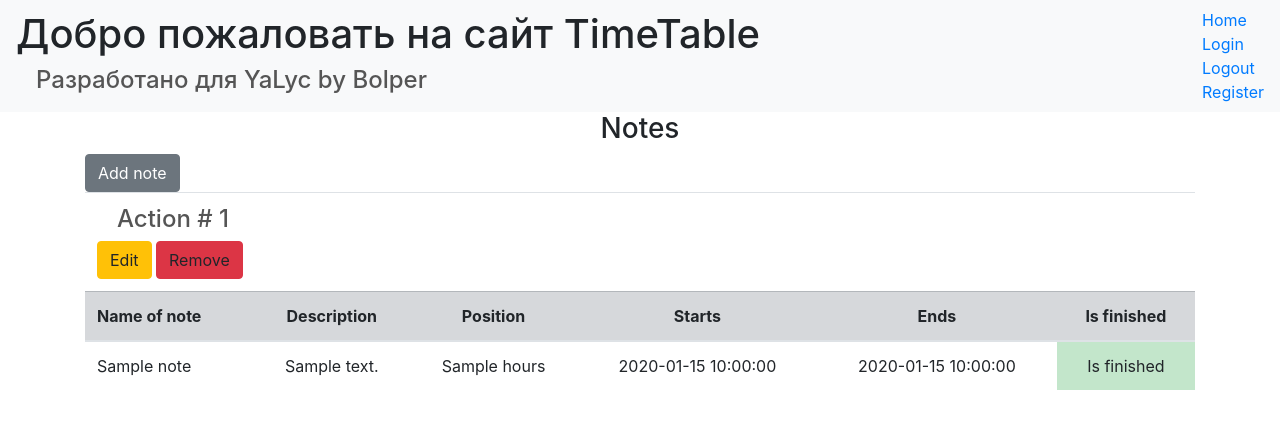
After one commit to Bolper/TimeTable_YaLyc, a Flask app: page /show/notes in a window 1280 px wide. The commit adds this page. Shown: the top 429 px of the page. Run offline with Flask 3, Linux system fonts and the light colour scheme; a user stored in the database is signed in; tables that the repository leaves empty hold one stand-in row (values such as "Sample post"); some libraries are stand-ins or nearby versions.

Commit message:
пойдет

```diff
--- a/data/__all_models.py
+++ b/data/__all_models.py
@@ -1 +1,2 @@
 from . import users
+from . import notes
--- a/data/users.py
+++ b/data/users.py
@@ -1,5 +1,6 @@
 import datetime
 import sqlalchemy as sa
+import sqlalchemy.orm as orm
 from flask_login import UserMixin
 from werkzeug.security import generate_password_hash, check_password_hash
 
@@ -19,6 +20,7 @@ class User(SqlAlchemyBase, UserMixin):
     email = sa.Column(sa.String, index=True, unique=True, nullable=True)
     hashed_password = sa.Column(sa.String, nullable=True)
     modified_date = sa.Column(sa.DateTime, default=datetime.datetime.now)
+    notes = orm.relationship("Note")
 
     def set_password(self, password: str) -> None:
         self.hashed_password = generate_password_hash(password)
--- a/forms/__init__.py
+++ b/forms/__init__.py
@@ -1,2 +1,3 @@
 from .loginform import LoginForm
 from .registerform import RegisterForm
+from .noteform import NoteForm
--- a/main.py
+++ b/main.py
@@ -6,13 +6,14 @@ from data import __db_session as db_session
 db_session.global_init("db/database.sqlite")
 
 from data.users import User
+from data.notes import Note
 
 app = Flask(__name__)
 app.config['SECRET_KEY'] = 'yandexlyceum_secret_key'
 login_manager = LoginManager()
 login_manager.init_app(app)
 
-from forms import LoginForm, RegisterForm
+from forms import LoginForm, RegisterForm, NoteForm
 
 
 @login_manager.user_loader
@@ -37,11 +38,12 @@ def login():
         user = db_sess.query(User).filter(User.email == form.email.data).first()
         if user and user.check_password(form.password.data):
             login_user(user, remember=form.remember_me.data)
-            return redirect("/")
+            return redirect("/show/notes")
         return render_template('_base_form.html',
                                message="Неправильный логин или пароль",
                                form=form)
     return render_template('_base_form.html', title='Авторизация', form=form)
+
 
 @app.route('/register', methods=['GET', 'POST'])
 def reqister():
@@ -75,5 +77,35 @@ def logout():
     return redirect("/")
 
 
+@app.route('/notes', methods=['GET', 'POST'])
+@login_required
+def add_notes():
+    form = NoteForm()
+    if request.method == 'GET':
+        return render_template('_base_form.html', title='Adding job', form=form)
+    db_sess = db_session.create_session()
+    if form.validate_on_submit() and request.method == 'POST':
+        note = Note(
+            user_id=0
+        )
+        form.populate_obj(note)
+        db_sess.merge(note)
+        db_sess.commit()
+        return redirect('/show/notes')
+    return render_template('_base_form.html', title='Adding job', form=form)
+
+
+@app.route('/show/notes')
+@login_required
+def show_notes():
+    db_sess = db_session.create_session()
+    notes = db_sess.query(Note).all()  # доделать
+    params = {
+        'title': 'Notes',
+        'notes': notes
+    }
+    return render_template('notes.html', **params)
+
+
 if __name__ == '__main__':
-    app.run(port=8080, host='127.0.0.1')
+    app.run(port=8080, host='127.0.0.1', debug=True)
--- a/templates/index.html
+++ b/templates/index.html
@@ -2,11 +2,7 @@
 
 {% block content %}
     <h1>
-        <a href="/check" >Посмотреть расписание</a>
-    </h1>
-    <p></p>
-    <h1>
-        <a href="/change" >Изменить расписание</a>
+        <a href="/show/notes" >Посмотреть заметки</a>
     </h1>
     <h5>Тебе необходимо авторизоваться в системе чтобы полуить доступ!</h5>
 
--- /dev/null
+++ b/templates/notes.html
@@ -0,0 +1,83 @@
+{% extends "_base.html" %}
+
+{% block content %}
+    <h3 class="text-center">{{ title }}</h3>
+    {% if current_user.is_authenticated %}
+        <a href="/notes" class="btn btn-secondary">Add note</a>
+    {% endif %}
+    <table class="table">
+        {% for note in notes %}
+            <div>
+                <thead>
+                    <tr>
+                        <td colspan="6">
+                            <h4>Action # {{ note.id }}</h4>
+                            {% if current_user.is_authenticated %}
+                                <div>
+                                    <a href="/notes/{{ note.id }}" class="btn btn-warning">
+                                        Edit
+                                    </a>
+                                    <a onclick="showDeleteModal({{ note.id }}, '{{ note.name }}')" class="btn btn-danger">
+                                        Remove
+                                    </a>
+                                </div>
+                            {% endif %}
+                        </td>
+                    </tr>
+                    <tr class="table-secondary">
+                        <th>Name of note</th>
+                        <th class="text-center">Description</th>
+                        <th class="text-center">Position</th>
+                        <th class="text-center">Starts</th>
+                        <th class="text-center">Ends</th>
+                        <th class="text-center">Is finished</th>
+                    </tr>
+                </thead>
+                <tbody>
+                    <tr>
+                        <td>{{ note.name }}</td>
+                        <td class="text-center">{{ note.description }}</td>
+                        <td class="text-center">{{ note.position }} hours</td>
+                        <td class="text-center">{{ note.starts }}</td>
+                        <td class="text-center">{{ note.ends }}</td>
+                        {% if note.is_finished %}
+                            <td class="table-success text-center">Is finished</td>
+                        {% else %}
+                            <td class="table-danger text-center">Is not finished</td>
+                        {% endif %}
+                    </tr>
+                </tbody>
+
+            </div>
+        {% endfor %}
+    </table>
+
+    <div class="modal fade" id="deleteModal" tabindex="-1" aria-labelledby="deleteModalLabel" aria-hidden="true">
+      <div class="modal-dialog">
+        <div class="modal-content">
+          <div class="modal-header">
+            <h1 class="modal-title fs-6" id="deleteModalLabel">Removing job</h1>
+            <button type="button" class="btn-close" data-bs-dismiss="modal" aria-label="Close"></button>
+          </div>
+          <div class="modal-body">
+              <p>You really want to remove <strong>Action # <span id="deleteModalId">%id%</span></strong></p>
+              <p>"<i id="deleteModalTitle"></i>" ?</p>
+          </div>
+          <div class="modal-footer">
+            <button type="button" class="btn btn-secondary" data-bs-dismiss="modal">Cancel</button>
+            <a id="deleteModalBtn" href="" class="btn btn-danger">REMOVE</a>
+          </div>
+        </div>
+      </div>
+    </div>
+
+    <script>
+        const deleteModal = new bootstrap.Modal(document.getElementById('deleteModal'));
+        function showDeleteModal(id, title) {
+            document.getElementById('deleteModalId').innerText = '' + id;
+            document.getElementById('deleteModalTitle').innerText = title;
+            document.getElementById('deleteModalBtn').setAttribute('href', `/notes_delete/${id}`);
+            deleteModal.show();
+        }
+    </script>
+{% endblock %}
```
Also changed, not shown: data/notes.py (added, +18 -0 lines), forms/noteform.py (added, +15 -0 lines), templates/login.html (deleted, +0 -28 lines).
